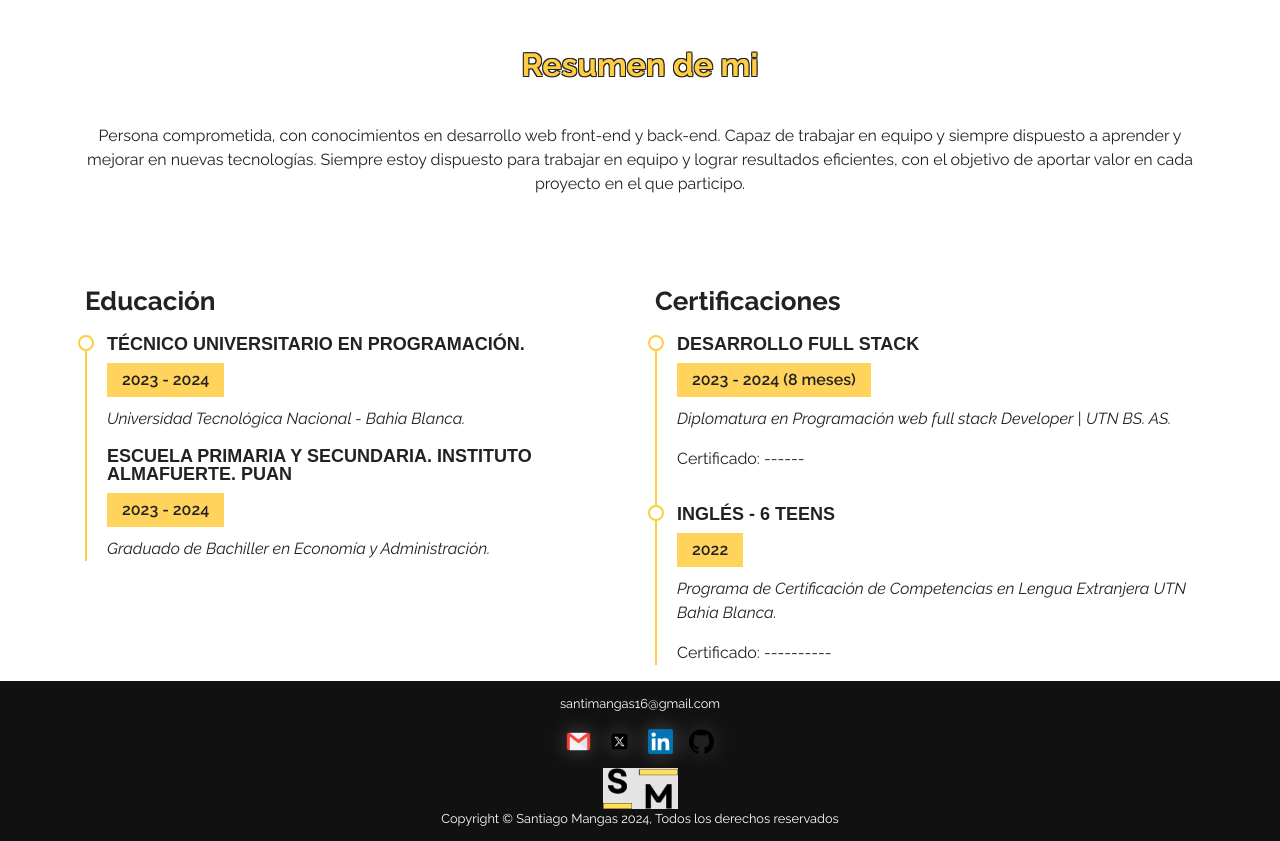
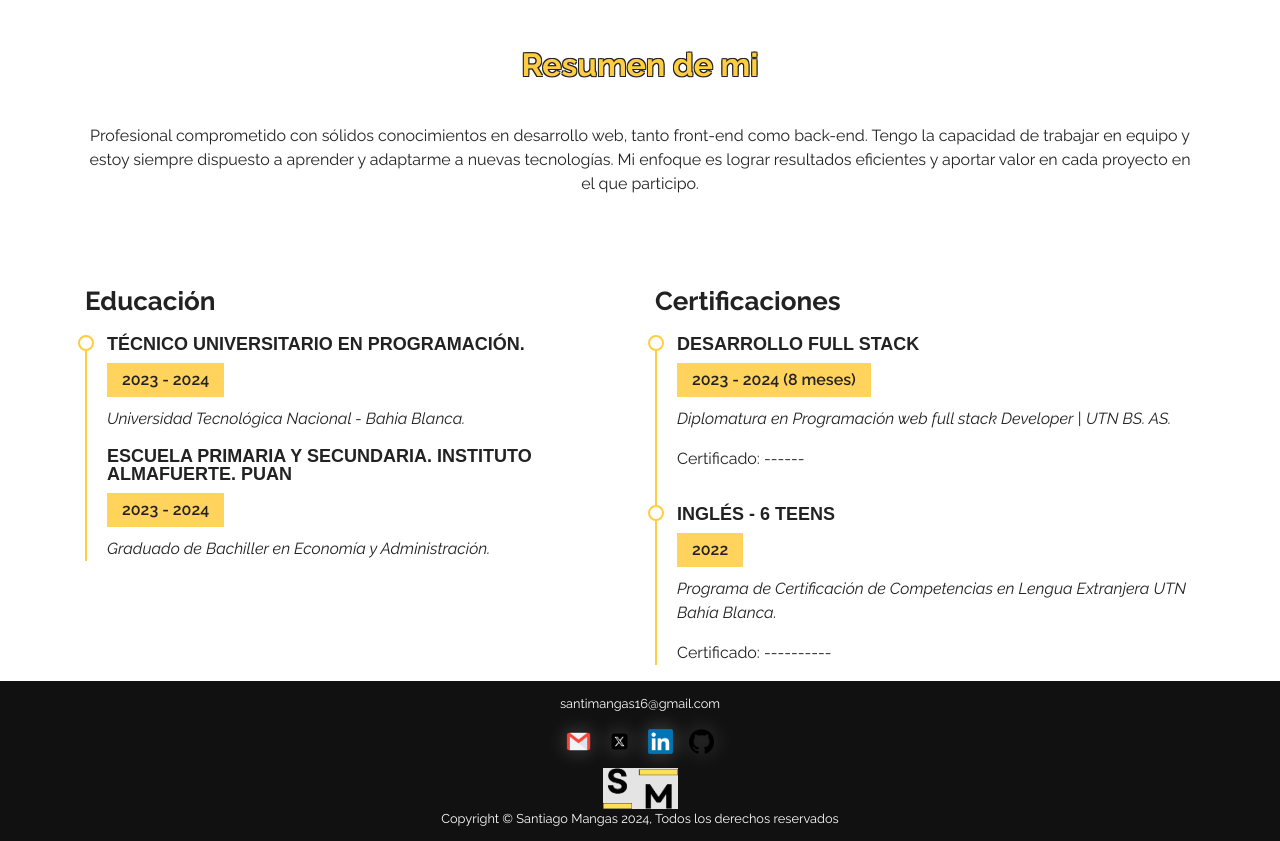
Before and after one commit to SantiagoMangas/proyecto-final, a React (Vite) app: page /services in a window 1280 px wide. Shown: the part 800-1641 px from the top of the page. Built offline with nearby package versions, Linux system fonts and the light colour scheme.

Commit message:
Modificacion Resumen de mi parrafo

```diff
--- a/src/Components/Resume/Resume.jsx
+++ b/src/Components/Resume/Resume.jsx
@@ -8,8 +8,7 @@ const Resume = () => {
 
       <div className="services-text">
         <h2>Resumen de mi</h2>
-        <p> Persona comprometida, con conocimientos en desarrollo web front-end y back-end. Capaz de trabajar en equipo y siempre dispuesto a aprender y mejorar en nuevas tecnologías. Siempre estoy dispuesto para trabajar en equipo y lograr resultados eficientes, con el objetivo de aportar valor en cada proyecto en el que participo.</p>
-      </div>
+        <p> Profesional comprometido con sólidos conocimientos en desarrollo web, tanto front-end como back-end. Tengo la capacidad de trabajar en equipo y estoy siempre dispuesto a aprender y adaptarme a nuevas tecnologías. Mi enfoque es lograr resultados eficientes y aportar valor en cada proyecto en el que participo. </p>      </div>
 
       <div className="row">
           <div className="col-lg-6" data-aos="fade-up" data-aos-delay="100">
```
